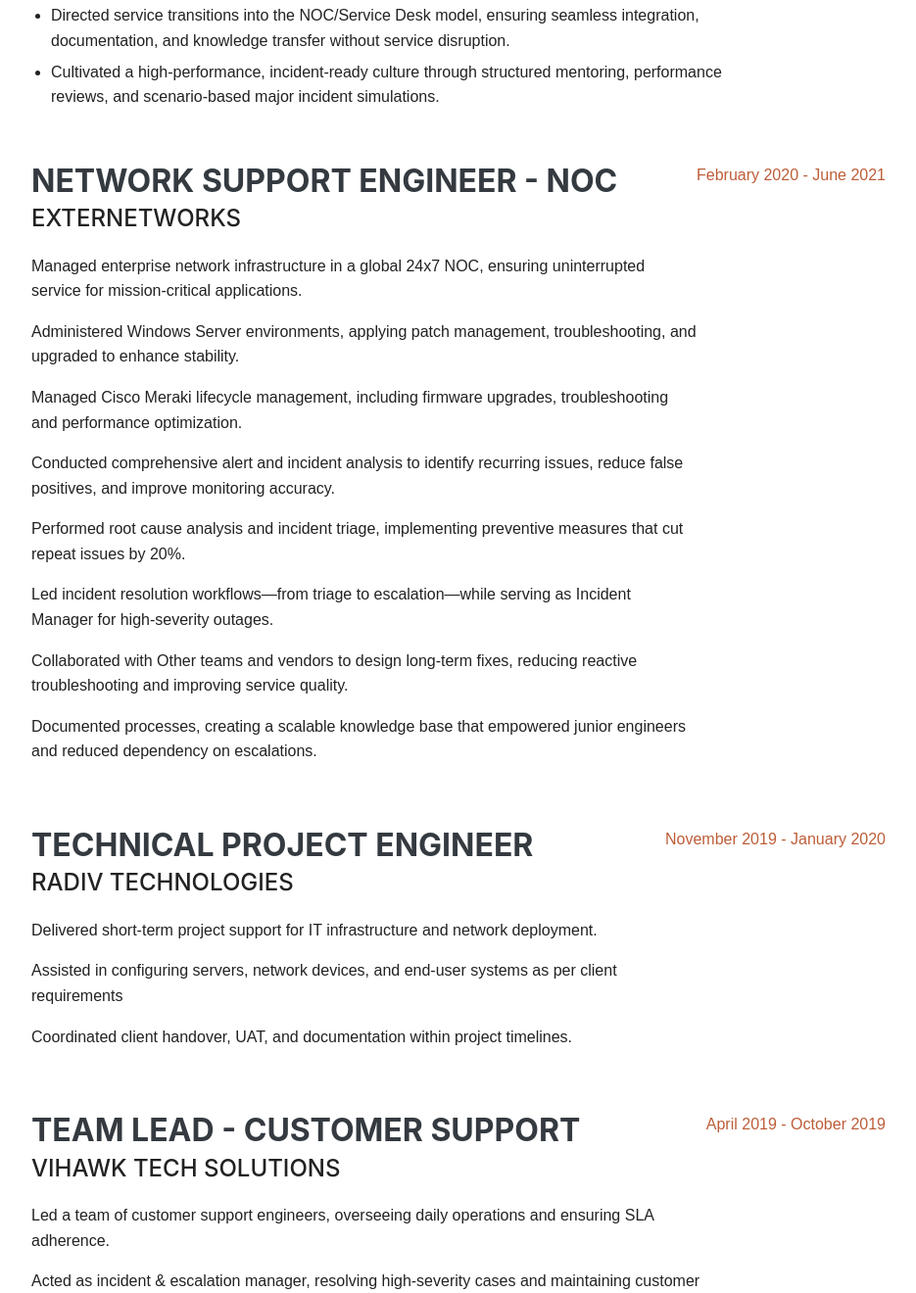
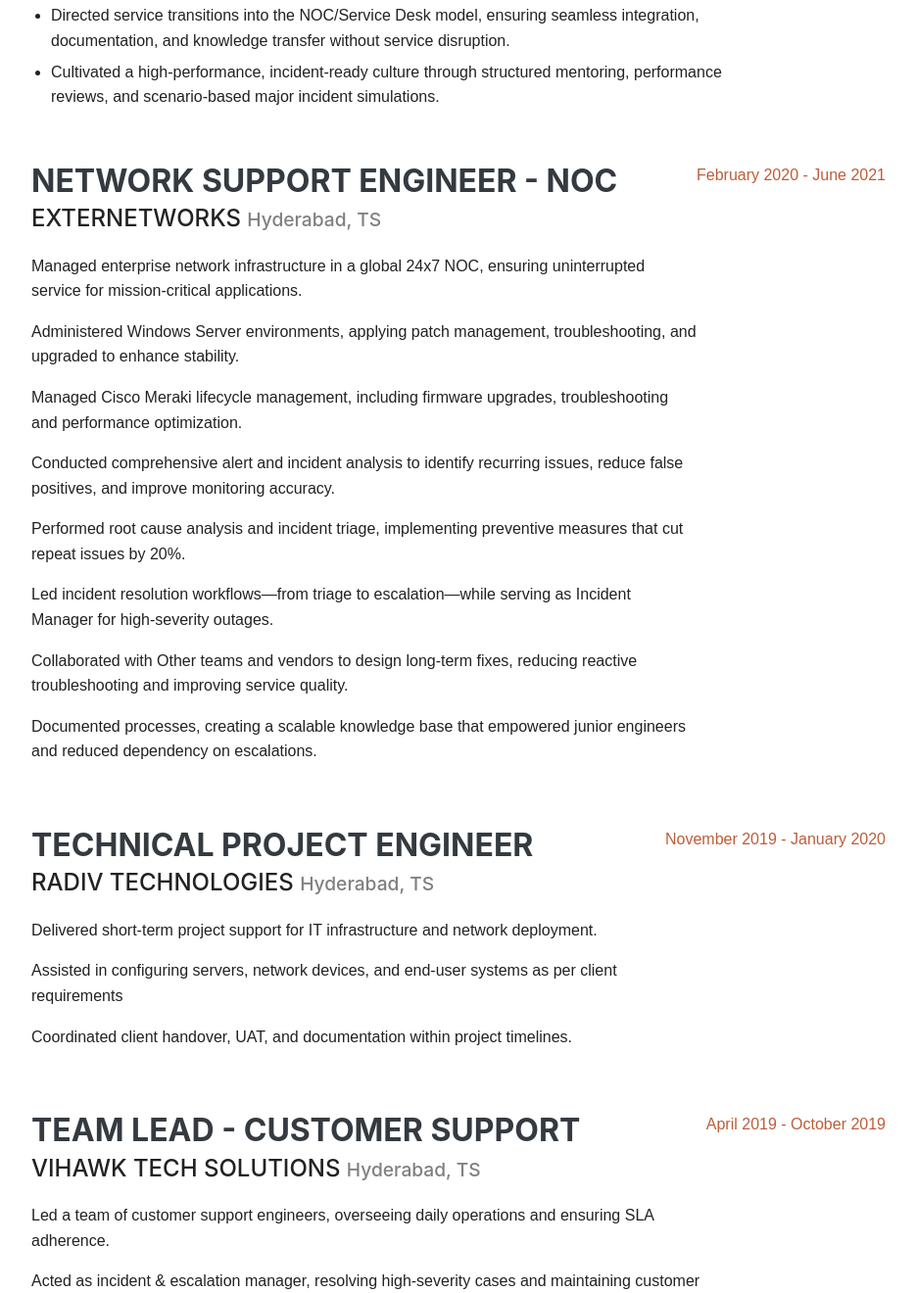
Before and after one commit to kvkrishnaa/CV, a plain HTML site: page index.html in a window 1280 px wide. Shown: the part 2313-3633 px from the top of the page at 98% size, without its empty margins (308-1243 px from the left). Drawn offline with nearby package versions, Linux system fonts and the light colour scheme; a web font is replaced by a local one.

Commit message:
Update index.html

```diff
--- a/index.html
+++ b/index.html
@@ -66,7 +66,7 @@
                     <div class="d-flex flex-column flex-md-row justify-content-between mb-5">
                         <div class="flex-grow-1">
                             <h3 class="mb-0">Operations Lead</h3>
-                            <div class="subheading mb-3">Externetworks</div>
+                            <div class="subheading mb-3">Externetworks <span style="font-size: 0.8em; color: gray; text-transform:none;">Hyderabad, TS</span></div>
 
                             <h5 class="mt-3" style="text-transform: none;">Strategic Leadership & Service Excellence</h5>
                                 <ul>
@@ -113,7 +113,7 @@
                     <div class="d-flex flex-column flex-md-row justify-content-between mb-5">
                         <div class="flex-grow-1">
                             <h3 class="mb-0">Network Support Engineer - NOC</h3>
-                            <div class="subheading mb-3">Externetworks</div>
+                            <div class="subheading mb-3">Externetworks <span style="font-size: 0.8em; color: gray; text-transform:none;">Hyderabad, TS</span></div>
                             <p>Managed enterprise network infrastructure in a global 24x7 NOC, ensuring uninterrupted service for mission-critical applications.</p>
                             <p>Administered Windows Server environments, applying patch management, troubleshooting, and upgraded to enhance stability.</p>
                             <p>Managed Cisco Meraki lifecycle management, including firmware upgrades,  troubleshooting and performance optimization.</p>
@@ -128,7 +128,7 @@
                     <div class="d-flex flex-column flex-md-row justify-content-between mb-5">
                         <div class="flex-grow-1">
                             <h3 class="mb-0">Technical Project Engineer</h3>
-                            <div class="subheading mb-3">Radiv Technologies</div>
+                            <div class="subheading mb-3">Radiv Technologies <span style="font-size: 0.8em; color: gray; text-transform:none;">Hyderabad, TS</span></div>
                             <p>Delivered short-term project support for IT infrastructure and network deployment.</p>
                             <p>Assisted in configuring servers, network devices, and end-user systems as per client requirements</p>
                             <p>Coordinated client handover, UAT, and documentation within project timelines.</p>
@@ -138,7 +138,7 @@
                     <div class="d-flex flex-column flex-md-row justify-content-between mb-5">
                         <div class="flex-grow-1">
                             <h3 class="mb-0">Team Lead - Customer Support</h3>
-                            <div class="subheading mb-3">Vihawk Tech Solutions</div>
+                            <div class="subheading mb-3">Vihawk Tech Solutions <span style="font-size: 0.8em; color: gray; text-transform:none;">Hyderabad, TS</span></div>
                             <p>Led a team of customer support engineers, overseeing daily operations and ensuring SLA adherence.</p>
                             <p>Acted as incident & escalation manager, resolving high-severity cases and maintaining customer trust.</p>
                             <p>Drove process improvements, reducing average handling time and boosting First Contact Resolution.</p>
@@ -150,7 +150,7 @@
                     <div class="d-flex flex-column flex-md-row justify-content-between">
                         <div class="flex-grow-1">
                             <h3 class="mb-0">Customer Support Engineer</h3>
-                            <div class="subheading mb-3">Vihawk Tech Solutions</div>
+                            <div class="subheading mb-3">Vihawk Tech Solutions <span style="font-size: 0.8em; color: gray; text-transform:none;">Hyderabad, TS</span></div>
                             <p>Provided frontline technical support for network, hardware, and software issues across enterprise clients.</p>
                             <p>Logged, tracked, and resolved incidents within SLA using ITSM tools, escalating when necessary.</p>
                             <p>Partnered with project engineers to support deployments and post-implementation troubleshooting.</p>
```
